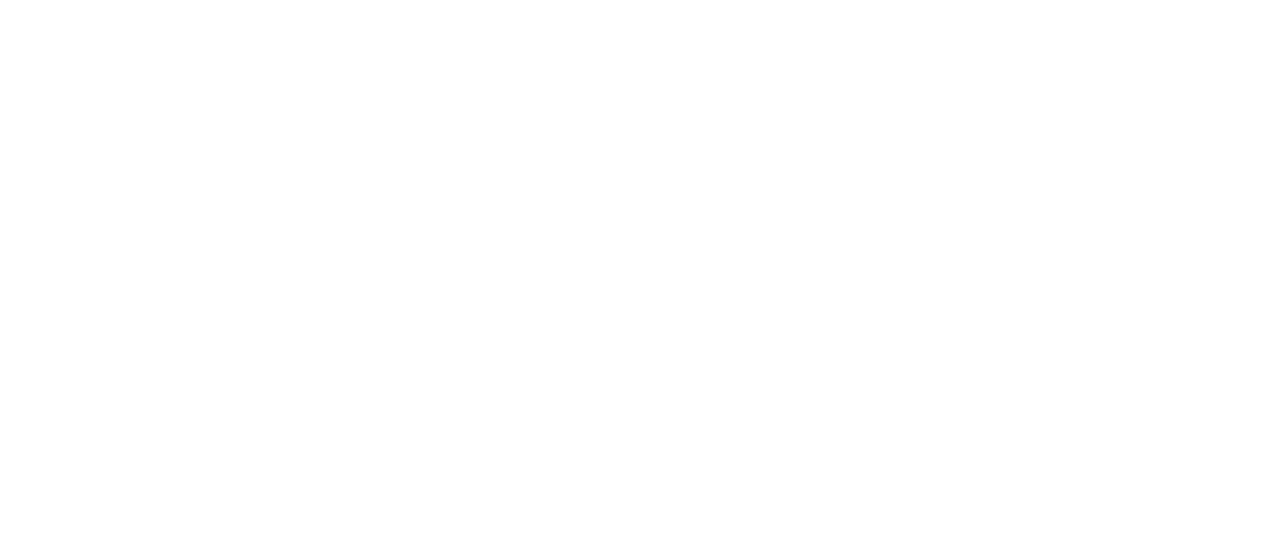
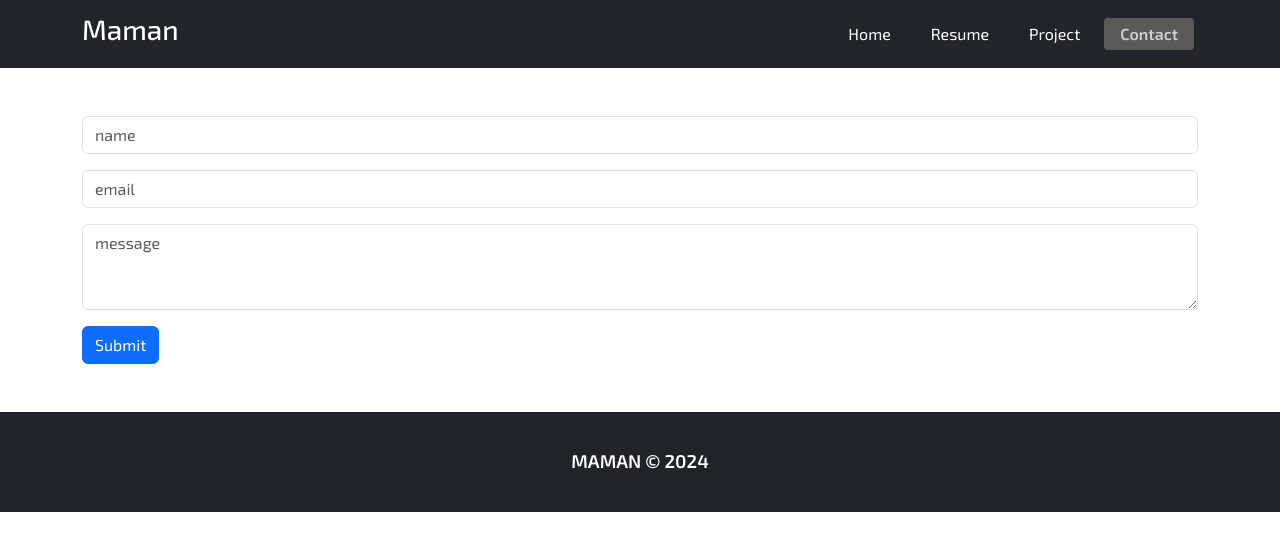
Before and after one commit to mamantube/My-Portfolio-B, a React (Vite) app: page /contact in a window 1280 px wide. Before the commit this address had no page. Shown: the top 550 px of the page. Built offline with nearby package versions, Linux system fonts and the light colour scheme.

Commit message:
set up contact js and implementation emailjs

```diff
--- a/src/App.jsx
+++ b/src/App.jsx
@@ -2,6 +2,7 @@
 import Home from "./pages/Home";
 import Dashboard from "./layout/Dashboard";
 import Resume from "./pages/Resume";
+import Contact from "./pages/Contact";
 
 export default function App() {
   return (
@@ -10,6 +11,7 @@
         <Route Component={Dashboard}>
           <Route path="/" Component={Home}/>
           <Route path="/resume" Component={Resume}/>
+          <Route path="/contact" Component={Contact}/>
         </Route>
       </Routes>
     </BrowserRouter>
--- /dev/null
+++ b/src/pages/Contact.jsx
@@ -0,0 +1,77 @@
+import { useState } from "react";
+import emailjs from "@emailjs/browser";
+import {
+  VITE_EMAILJS_SERVICE_ID,
+  VITE_EMAILJS_TEMPLATE_ID,
+  VITE_EMAILJS_PUBLIC_KEY,
+} from "../utils/Unpublished";
+import { Button, Form } from "react-bootstrap";
+
+export default function Contact() {
+  const [name, setName] = useState("");
+  const [email, setEmail] = useState("");
+  const [message, setMessage] = useState("");
+
+  function sendEmail(e) {
+    e.preventDefault();
+
+    const params = {
+      from_name: name,
+      email_id: email,
+      message: message,
+    };
+
+    emailjs
+      .send(
+        VITE_EMAILJS_SERVICE_ID,
+        VITE_EMAILJS_TEMPLATE_ID,
+        params,
+        VITE_EMAILJS_PUBLIC_KEY
+      )
+      .then((response) => {
+        console.log("ress", response);
+        setName("");
+        setEmail("");
+        setMessage("");
+      })
+      .catch((error) => {
+        console.log("error", error);
+      });
+  }
+
+  return (
+    <Form onSubmit={sendEmail}>
+      <Form.Group className="mb-3">
+        <Form.Control
+          type="text"
+          value={name}
+          placeholder="name"
+          required
+          onChange={(e) => setName(e.target.value)}
+        />
+      </Form.Group>
+
+      <Form.Group className="mb-3">
+        <Form.Control
+          type="email"
+          name="email_id"
+          placeholder="email"
+          required
+          onChange={(e) => setEmail(e.target.value)}
+        />
+      </Form.Group>
+
+      <Form.Group className="mb-3">
+        <Form.Control
+          as="textarea"
+          name="message"
+          rows="3"
+          placeholder="message"
+          required
+          onChange={(e) => setMessage(e.target.value)}
+        />
+      </Form.Group>
+      <Button type="submit">Submit</Button>
+    </Form>
+  );
+}
```
